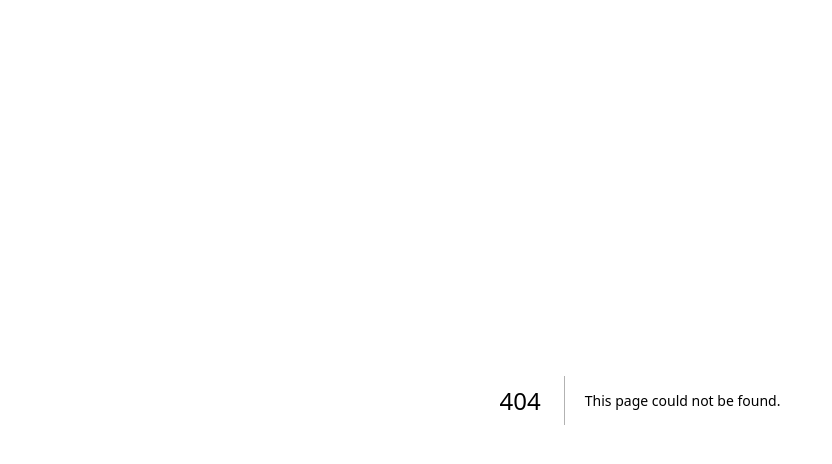
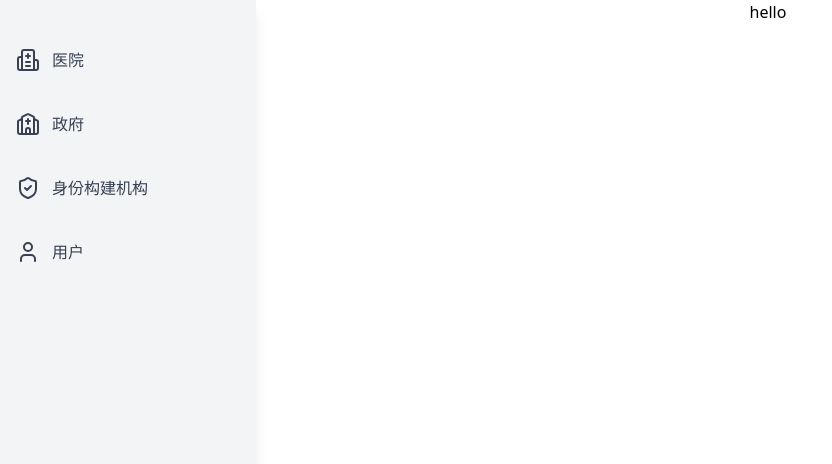
Before and after one commit to yuduok/self-right, a Next.js app: page /dashboard/hosipital/digitalization in a window 1280 px wide. Before the commit this address had no page. Shown: the top 464 px of the page, without its empty margins (0-832 px from the left). Built offline with nearby package versions, Linux system fonts and the light colour scheme.

Commit message:
addon
addon

```diff
--- /dev/null
+++ b/src/app/dashboard/hosipital/digitalization/page.js
@@ -0,0 +1,9 @@
+const Digitalization = ()=>{
+    return(
+        <div>
+            <h1 className="text-center text-black">hello</h1>
+        </div>
+    )
+}
+
+export default Digitalization;
--- /dev/null
+++ b/src/app/dashboard/hosipital/keys/page.js
@@ -0,0 +1,9 @@
+const Keys = ()=>{
+    return(
+        <div>
+            <h1 className="text-center text-black">hello</h1>
+        </div>
+    )
+}
+
+export default Keys;
```
